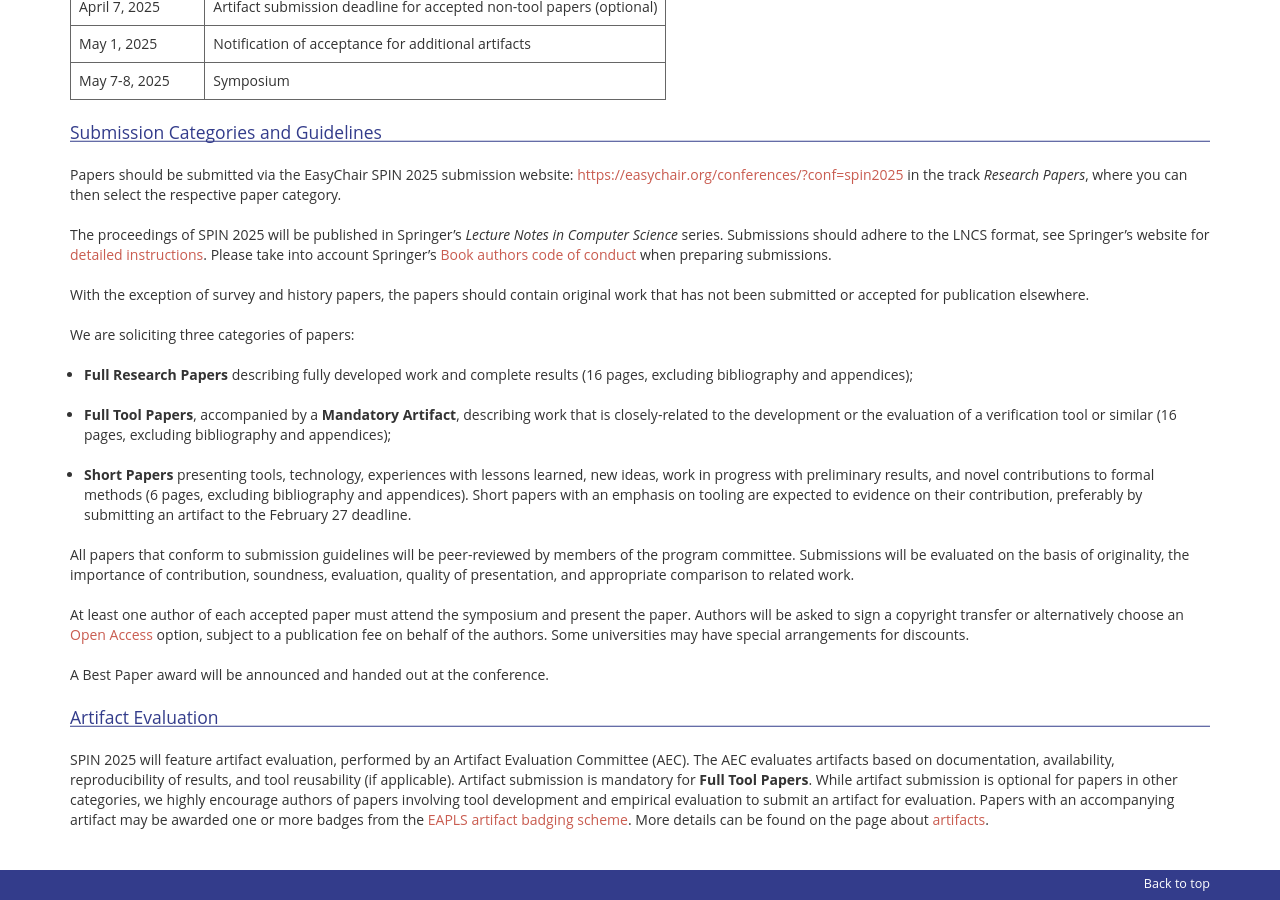
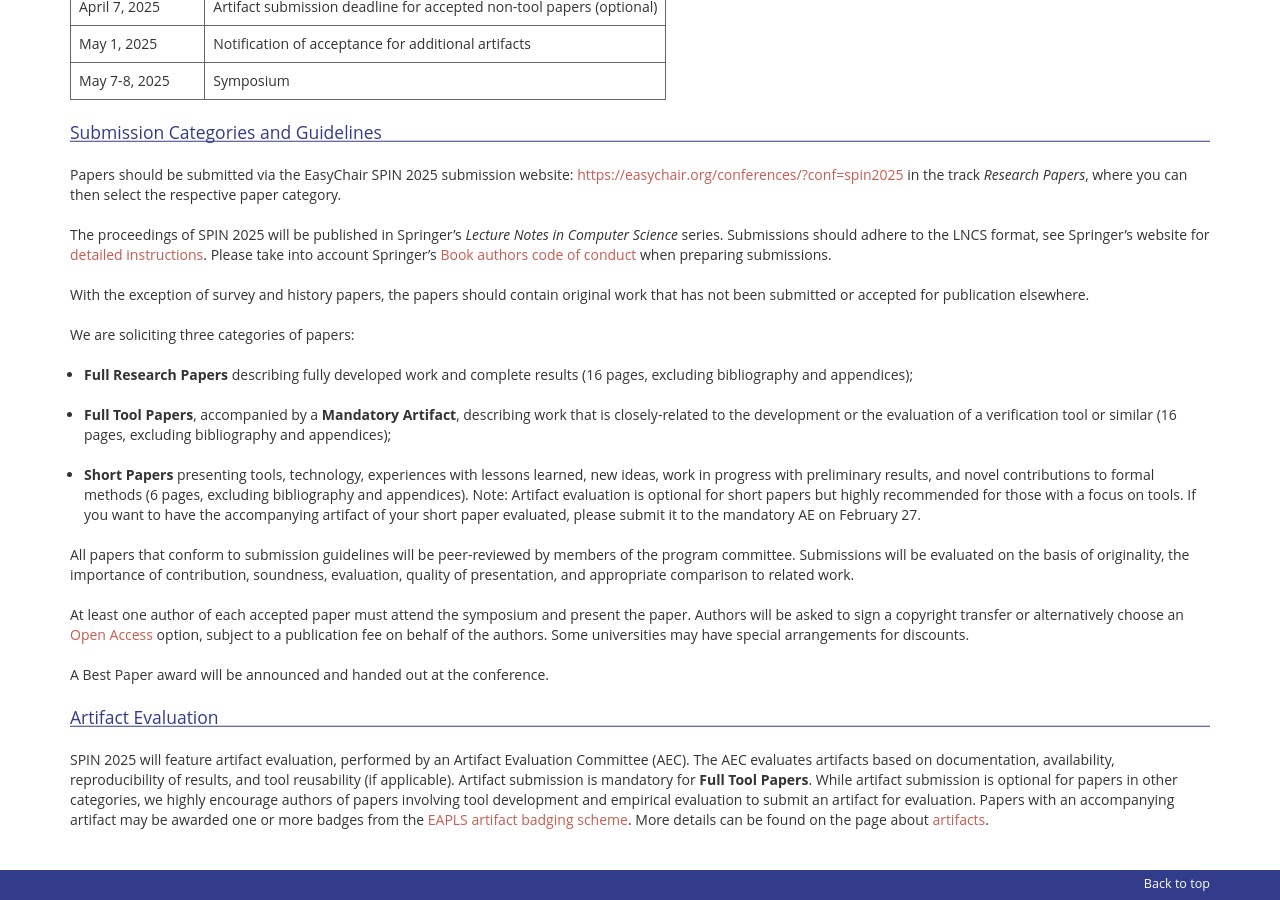
Before and after one commit to SPIN-web/SPIN2026, a Jekyll site: the page built from _pages/call.md, in a window 1280 px wide and 900 px high, scrolled down 1353 px. Built offline with Jekyll 4.4.1, drawn with Linux system fonts in a browser that asks for light colours; nearby versions of some CDN libraries; our own code applies the rules of GitHub Pages for plain Markdown files.

Commit message:
Polish description of short papers' AE

```diff
--- a/_pages/call.md
+++ b/_pages/call.md
@@ -60,7 +60,7 @@ We are soliciting three categories of papers:
 
 * **Full Tool Papers**, accompanied by a **Mandatory Artifact**, describing work that is closely-related to the development or the evaluation of a verification tool or similar (16 pages, excluding bibliography and appendices);
 
-* **Short Papers** presenting tools, technology, experiences with lessons learned, new ideas, work in progress with preliminary results, and novel contributions to formal methods (6 pages, excluding bibliography and appendices). Short papers with an emphasis on tooling are expected to evidence on their contribution, preferably by submitting an artifact to the February 27 deadline.
+* **Short Papers** presenting tools, technology, experiences with lessons learned, new ideas, work in progress with preliminary results, and novel contributions to formal methods (6 pages, excluding bibliography and appendices). Note: Artifact evaluation is optional for short papers but highly recommended for those with a focus on tools. If you want to have the accompanying artifact of your short paper evaluated, please submit it to the mandatory AE on February 27.
 
 All papers that conform to submission guidelines will be peer-reviewed by members of the program committee. Submissions will be evaluated on the basis of originality, the importance of contribution, soundness, evaluation, quality of presentation, and appropriate comparison to related work.
 
```
